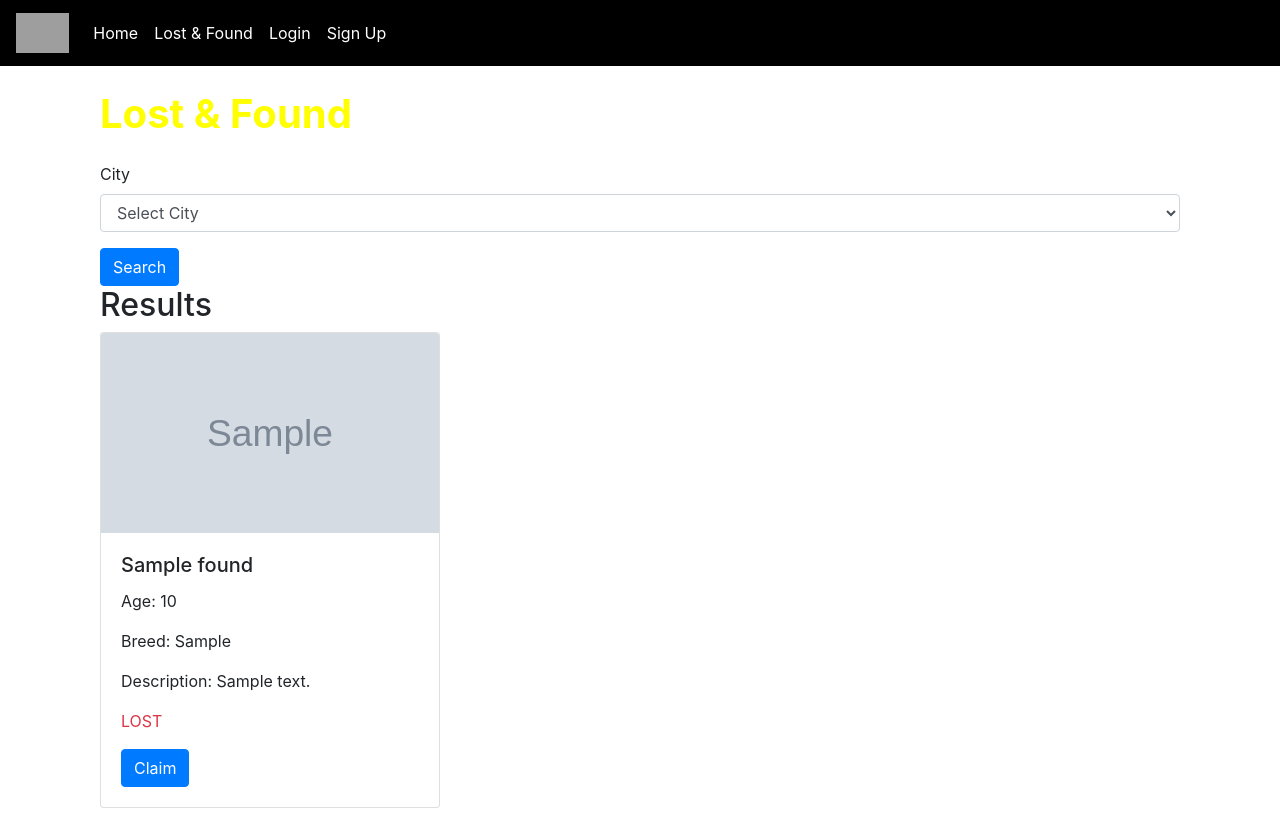
After one commit to zami456/patpatpat, a Flask app: page /lost_found in a window 1280 px wide. The commit adds this page. Run offline with Flask 3, Linux system fonts and the light colour scheme; tables that the repository leaves empty or names only in its code hold one stand-in row (values such as "Sample post"); grey boxes marked "Sample" are stand-in pictures; some libraries are stand-ins or nearby versions; grey boxes are pictures that could not be loaded.

Commit message:
merged everything

```diff
--- a/website/auth.py
+++ b/website/auth.py
@@ -28,7 +28,7 @@ def login():
         else:
             flash('Email does not exist.', category='error')
 
-    return render_template("login.html")
+    return render_template("login.html", user=current_user)
 
 @auth.route('/logout')
 @login_required
@@ -74,4 +74,4 @@ def sign_up():
             finally:
                 cursor.close()
 
-    return render_template("sign_up.html")
+    return render_template("sign_up.html", user=current_user)
--- a/website/templates/base.html
+++ b/website/templates/base.html
@@ -47,10 +47,16 @@
         <div class="collapse navbar-collapse" id="navbar">
             <div class="navbar-nav mr-auto">
                 <a class="nav-item nav-link" id="home" href="/">Home</a>
+                <a class="nav-item nav-link" id="lost and found" href="/lost_found">Lost & Found</a>
+                {% if user.is_authenticated %}
                 <a class="nav-item nav-link" id="add" href="/add">Add Pet</a>
                 <a class="nav-item nav-link" id="foster" href="/foster">Fostering</a>
+                {% else %}
                 <a class="nav-item nav-link" id="login" href="/login">Login</a>
                 <a class="nav-item nav-link" id="signUp" href="/sign-up">Sign Up</a>
+
+                {% endif %}
+            {% if user.is_authenticated %}
             </div>
             <div class="navbar-nav ml-auto">
                 <a class="nav-item nav-link" id="dashboard" href="/dashboard">
@@ -61,6 +67,7 @@
                 </a>
             </div>
         </div>
+        {% endif %}
     </nav>
 
     {% with messages = get_flashed_messages(with_categories=true) %}
--- /dev/null
+++ b/website/templates/lost_found.html
@@ -0,0 +1,95 @@
+{% extends "base.html" %}
+
+{% block title %}Lost & Found{% endblock %}
+
+{% block content %}
+    <style>
+        body {
+            background-image: url("https://www.daysoftheyear.com/cdn-cgi/image/dpr=1%2Cf=auto%2Cfit=cover%2Cg=auto%2Ch=675%2Cq=85%2Csharpen=2%2Cw=1200/wp-content/uploads/lost-found-day.jpg");
+            background-size: cover;
+            background-repeat: no-repeat;
+            background-attachment: fixed;
+        }
+        .card-img-top {
+            width: 100%;
+            height: 200px;
+            object-fit: cover;
+        }
+    </style>
+    <div class="container mt-4">
+        <h1 class="mb-4" style="color: yellow; font-weight: bold;">Lost & Found</h1>
+        <form method="GET" action="/lost_found">
+            <div class="form-group">
+                <label for="location">City</label>
+                <select class="form-control" id="location" name="location" required>
+                    <option value="">Select City</option>
+                </select>
+            </div>
+            <button type="submit" class="btn btn-primary">Search</button>
+        </form>
+
+        {% if pets %}
+            <h2>Results</h2>
+            <div class="row">
+                {% for pet in pets %}
+                    <div class="col-md-4 mb-4">
+                        <div class="card">
+                            <img src="{{ pet[9]}}" class="card-img-top" alt="{{ pet[1]}}">
+                            <div class="card-body">
+                                <h5 class="card-title">{{ pet[1] }}</h5>
+                                <p class="card-text">Age: {{ pet[2] }}</p>
+                                <p class="card-text">Breed: {{ pet[4] }}</p>
+                                <p class="card-text">Description: {{ pet[7] }}</p>
+                                {% if pet[5]== 'lost' %}
+                                    <p class="text-danger">LOST</p>
+                                {% elif pet[5] == 'found' %}
+                                    <p class="text-success">FOUND</p>
+                                {% endif %}
+                                <a href="{{ url_for('views.claim', pet_id=pet[0]) }}" class="btn btn-primary">Claim</a>
+                            </div>
+                        </div>
+                    </div>
+                {% endfor %}
+            </div>
+        {% else %}
+            <p>No results found.</p>
+        {% endif %}
+    </div>
+{% endblock %}
+
+{% block scripts %}
+<script>
+document.addEventListener('DOMContentLoaded', function() {
+    function fetchPets() {
+        fetch('/api/pets')
+        .then(response => response.json())
+        .then(data => {
+            const petsContainer = document.getElementById('pets-container');
+            petsContainer.innerHTML = '';
+            data.forEach(pet => {
+                const petCard = `
+                    <div class="col-md-4 mb-4">
+                        <div class="card">
+                            <img src="${pet[9]}" class="card-img-top" alt="${pet[1]}">
+                            <div class="card-body">
+                                <h5 class="card-title">${pet[1]}</h5>
+                                <p class="card-text">Age: ${pet[2]}</p>
+                                <p class="card-text">Breed: ${pet[4]}</p>
+                                <p class="card-text">Description: ${pet[7]}</p>
+                                <p class="text-${pet[5] === 'lost' ? 'danger' : 'success'}">${pet[6]}</p>
+                                <a href="/claim/${pet[0]}" class="btn btn-primary">Claim</a>
+                            </div>
+                        </div>
+                    </div>
+                `;
+                petsContainer.insertAdjacentHTML('beforeend', petCard);
+            });
+        })
+        .catch(error => console.error('Error:', error));
+    }
+
+    // Initial fetch
+    fetchPets();
+});
+</script>
+{% endblock %}
--- a/website/views.py
+++ b/website/views.py
@@ -65,7 +65,7 @@ def home():
     cursor.execute('SELECT * FROM pets')
     pets = cursor.fetchall()
     cursor.close()
-    return render_template('home.html', pets=pets)
+    return render_template('home.html', pets=pets, user=current_user)
 
 @views.route('/dashboard')
 @login_required
@@ -93,6 +93,9 @@ def dashboard():
 
     cursor.execute('SELECT * FROM pets WHERE user_id = %s', (user_id,))
     pets = cursor.fetchall()
+    cursor.execute('SELECT * FROM lost_found WHERE user_id = %s', (user_id,))
+    lost_found = cursor.fetchall()
+    pets=pets+lost_found
     cursor.close()
 
     return render_template('dashboard.html', adoption_requests=adoption_requests, pets=pets, page=page, total_pages=total_pages, user=current_user)
@@ -111,6 +114,7 @@ def add():
         neutered = request.form.get('neutered') == '1'
         owner = current_user.id
         description = request.form.get('description')
+        status = request.form.get('status')
 
         # Handle image upload
         image = request.files['photo']
@@ -127,12 +131,21 @@ def add():
             image_url = None
 
         cursor = mysql.connection.cursor()
-        cursor.execute('INSERT INTO pets (name, age, pet_type, breed, vaccinated, city, area, sex, neutered, description, user_id, image_filename) VALUES (%s, %s, %s, %s, %s, %s, %s, %s, %s, %s, %s, %s)', (name, age, pet_type, breed, vax, city, area, sex, neutered, description, owner, image_url))
+        if status=='found' or status=='lost':
+
+            cursor.execute('INSERT INTO lost_found (name, age, species, breed,status , location, description, user_id, photo) VALUES ( %s, %s, %s, %s, %s, %s, %s, %s, %s)', (name, age, pet_type, breed, status, city, description, owner, image_url))
+        else:
+            cursor.execute('INSERT INTO pets (name, age, pet_type, breed, vaccinated, city, area, sex, neutered, description, user_id, image_filename) VALUES (%s, %s, %s, %s, %s, %s, %s, %s, %s, %s, %s, %s)', (name, age, pet_type, breed, vax, city, area, sex, neutered, description, owner, image_url))
         mysql.connection.commit()
         cursor.close()
+        #
+        #cursor.execute('INSERT INTO pets (name, age, pet_type, breed, vaccinated, city, area, sex, neutered, description, user_id, image_filename) VALUES (%s, %s, %s, %s, %s, %s, %s, %s, %s, %s, %s, %s)', (name, age, pet_type, breed, vax, city, area, sex, neutered, description, owner, image_url))
+        #mysql.connection.commit()
+        #cursor.close()
+        #
         return redirect(url_for('views.home'))
 
-    return render_template("add.html")
+    return render_template("add.html", user=current_user)
 
 @views.route('/adopt', methods=['GET', 'POST'])
 @login_required
@@ -146,35 +159,52 @@ def adpot():
         cursor.execute('SELECT * FROM users WHERE id = %s', (pet[12],))
         owner = cursor.fetchone()
         cursor.close()
-    return render_template("adopt.html", pet = pet, owner = owner, pet_images = pet_images)
+    return render_template("adopt.html", pet = pet, owner = owner, pet_images = pet_images, user=current_user)
 
 
 @views.route('/confirm_adoption', methods=['GET', 'POST'])
 def confirm_adoption():
     if request.method == 'POST':
-        try:
-            pet_id = request.form.get('pet_id')
-            message = request.form.get('message')
-            cursor = mysql.connection.cursor()
-            cursor.execute('INSERT INTO adoption_request (pet_id, user_id, message) VALUES (%s, %s, %s)', (pet_id, current_user.id, message))
-            mysql.connection.commit()
-            cursor.close()
-        except:
-            flash("You've already requested this pet", category='error')
+        pet_id = request.form.get('pet_id')
+        message = request.form.get('message')
+        cursor = mysql.connection.cursor()
+        cursor.execute('SELECT user_id FROM pets WHERE id = %s', (pet_id,))
+        owner_id = cursor.fetchone()[0]
+        cursor.close()
+        if owner_id == current_user.id:
+            flash("You can't request your own pet", category='error')
+
+        else:
+            try:
+
+                cursor = mysql.connection.cursor()
+                cursor.execute('INSERT INTO adoption_request (pet_id, user_id, message) VALUES (%s, %s, %s)', (pet_id, current_user.id, message))
+                mysql.connection.commit()
+                cursor.close()
+            except:
+                flash("You've already requested this pet", category='error')
     return redirect('/')
 
 @views.route('/edit', methods=['POST'])
 @login_required
 def edit():
     pet_id = request.form.get('pet_id')
-    print(pet_id)
-    cursor = mysql.connection.cursor()
-    cursor.execute('SELECT * FROM pets WHERE id = %s', (pet_id,))
-    pet = cursor.fetchone()
-    pet_images = [pet[11], pet[13], pet[14]]
-    cursor.close()
+    pet_type = request.form.get('pet_type')
+    print(pet_type)
+    if pet_type:
+        cursor = mysql.connection.cursor()
+        cursor.execute('SELECT * FROM lost_found WHERE id = %s', (pet_id,))
+        pet = cursor.fetchone()
+        pet_images = [pet[9]]
+        cursor.close()
+    else:
+        cursor = mysql.connection.cursor()
+        cursor.execute('SELECT * FROM pets WHERE id = %s', (pet_id,))
+        pet = cursor.fetchone()
+        pet_images = [pet[11], pet[13], pet[14]]
+        cursor.close()
 
-    return render_template("edit.html", pet=pet, pet_images=pet_images)
+    return render_template("edit.html", pet=pet, pet_images=pet_images, user=current_user)
 
 @views.route('/update/<int:pet_id>', methods=['POST'])
 @login_required
@@ -258,7 +288,55 @@ def delete(pet_id):
     for image in pet_images:
         if image != None:
             os.remove(os.path.join(current_app.root_path, image[1:]))
+    cursor = mysql.connection.cursor()
     cursor.execute('DELETE FROM pets WHERE id = %s', (pet_id,))
     mysql.connection.commit()
     cursor.close()
     return redirect(url_for('views.dashboard'))
+
+
+#nazahr functions
+@views.route('/lost_found', methods=['GET','POST'])
+
+def lost_found():
+    if request.method == 'POST':
+        status = request.args.get('status')
+        cursor = mysql.connection.cursor()
+        if status=='found' or status=='lost':
+            cursor.execute('SELECT id, name, breed, status, photo FROM lost_found WHERE status = %s', (status,))
+        else:
+            cursor.execute('SELECT id, name, breed, status, photo FROM lost_found')
+        pets = cursor.fetchall()
+        print(pets)
+        cursor.close()
+
+
+        return jsonify({'pets': pets})
+
+    cursor = mysql.connection.cursor()
+    cursor.execute('SELECT * FROM lost_found')
+    pets = cursor.fetchall()
+    cursor.close()
+    return render_template('lost_found.html', pets=pets, user=current_user)
+
+
+@views.route('/claim/<int:pet_id>', methods=['GET', 'POST'])
+def claim(pet_id):
+    if request.method == 'POST':
+        try:
+            pet_id = request.form.get('pet_id')
+            message = request.form.get('message')
+            cursor = mysql.connection.cursor()
+            cursor.execute('INSERT INTO claim_request (pet_id, user_id, message) VALUES (%s, %s, %s)', (pet_id, current_user.id, message))
+            mysql.connection.commit()
+            cursor.close()
+        except:
+            flash("You've already requested this pet", category='error')
+        return redirect('/')
+
+    cursor = mysql.connection.cursor()
+    cursor.execute('SELECT * FROM lost_found WHERE id = %s', (pet_id,))
+    pet = cursor.fetchone()
+    cursor.close()
+
+    return render_template('claim.html', pet=pet, user=current_user)
```
Also changed, not shown: website/templates/add.html (+8 -0 lines), website/templates/claim.html (added, +32 -0 lines), website/templates/dashboard.html (+20 -0 lines), website/static/images/b9bef81d-49ee-49e8-a1fb-d04712002dfc471855315_943155087912913_281962024106139412_n.jpg (added), website/static/images/fc8e2f83-b484-4af7-91dd-954e5ee8d03fbeluga_the.cat-Instagram.Com_.png (added).
